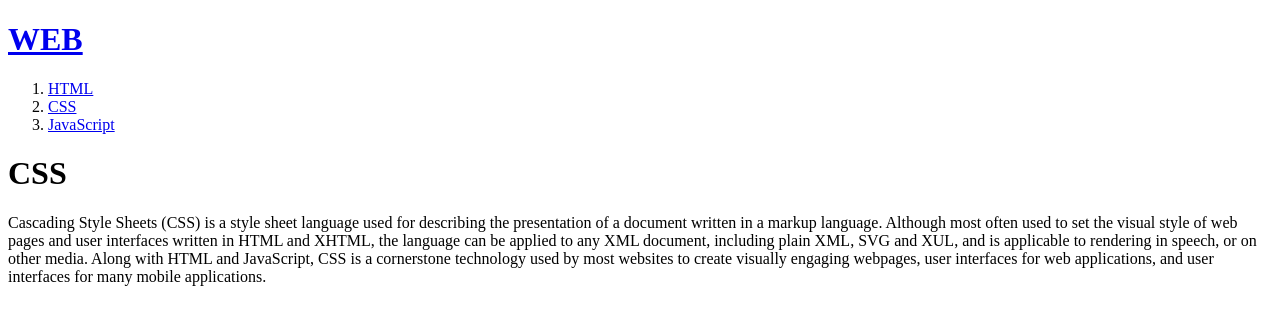
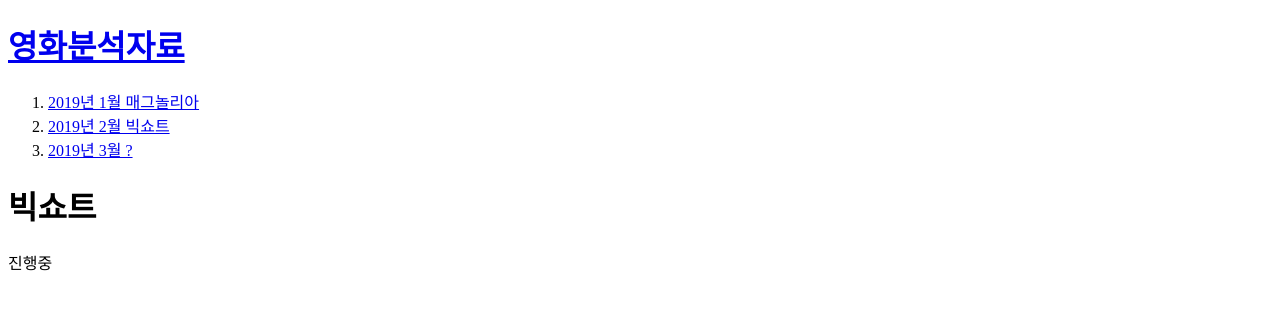
Before and after one commit to mangozombi/web1, a plain HTML site: page 2.html in a window 1280 px wide. Drawn offline with Linux system fonts and the light colour scheme.

Commit message:
Update 2.html

```diff
--- a/2.html
+++ b/2.html
@@ -5,13 +5,12 @@
 <meta charset="utf-8">
 </head>
 <body>
-  <h1><a href="index.html">WEB</a></h1>
+  <h1><a href="index.html">영화분석자료</a></h1>
   <ol>
-    <li><a href="1.html">HTML</a></li>
-    <li><a href="2.html">CSS</a></li>
-    <li><a href="3.html">JavaScript</a></li>
+    <li><a href="1.html">2019년 1월 매그놀리아</a></li>
+    <li><a href="2.html">2019년 2월 빅쇼트</a></li>
+    <li><a href="3.html">2019년 3월 ?</a></li>
   </ol>
-  <h1>CSS</h1>
-  <p>Cascading Style Sheets (CSS) is a style sheet language used for describing the presentation of a document written in a markup language. Although most often used to set the visual style of web pages and user interfaces written in HTML and XHTML, the language can be applied to any XML document, including plain XML, SVG and XUL, and is applicable to rendering in speech, or on other media. Along with HTML and JavaScript, CSS is a cornerstone technology used by most websites to create visually engaging webpages, user interfaces for web applications, and user interfaces for many mobile applications.
-  </p>
+  <h1>빅쇼트</h1>
+  <p>진행중</p>
 </body>
```
